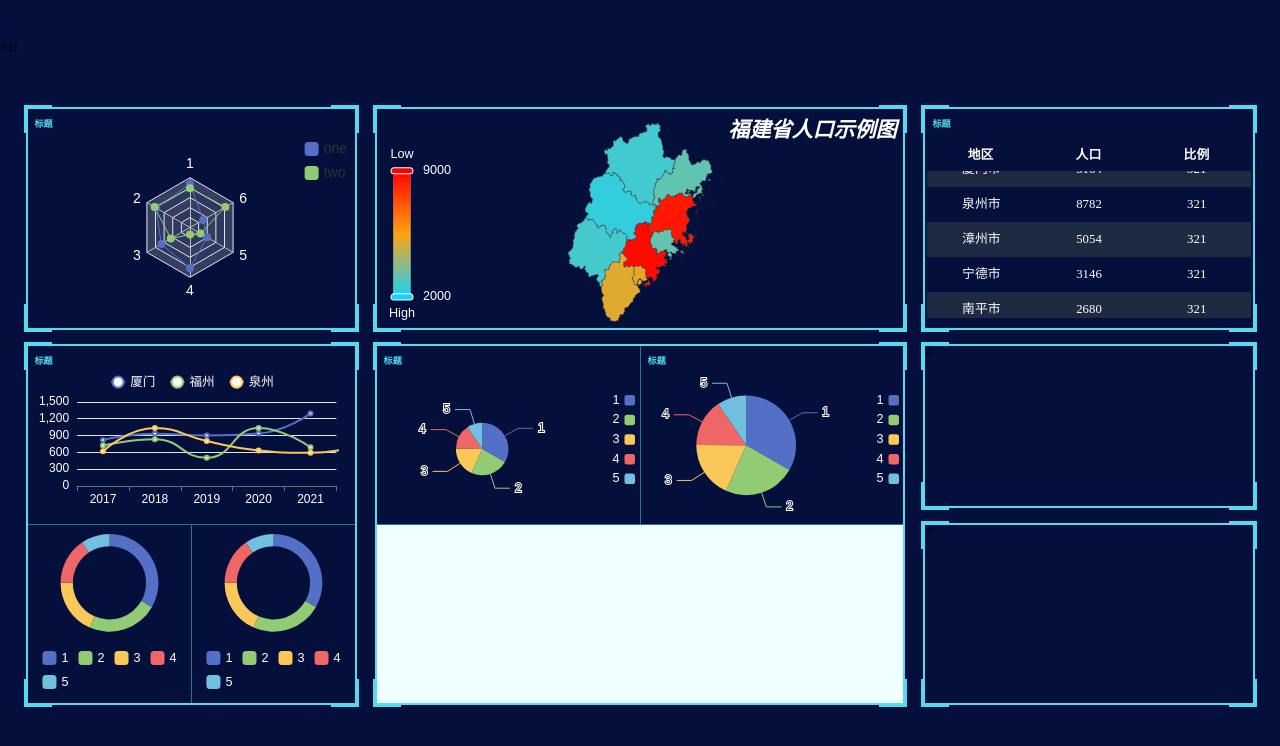
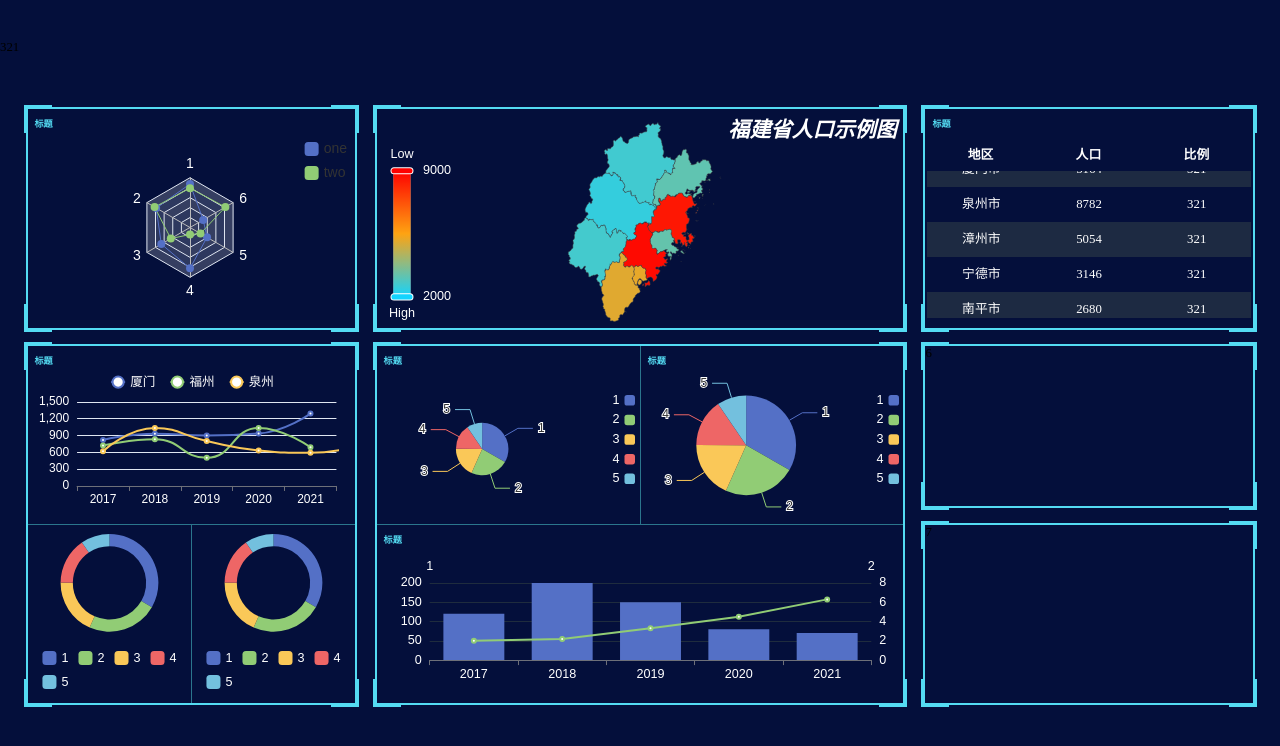
Before and after one commit to DaozhangChen/big-screen, a React (Vite) app: page / in a window 1280 px wide. Shown: the top 746 px of the page. Built offline with nearby package versions, Linux system fonts and the light colour scheme.

Commit message:
完成中下条形图与折线图

```diff
--- a/src/App.tsx
+++ b/src/App.tsx
@@ -3,6 +3,7 @@ import FujianMapChart from './charts/fujianMapChart'
 import LeftLeftPieChart from './charts/leftLeftPieChart'
 import LeftLineChart from './charts/leftLineChart'
 import LeftRightPieChart from './charts/leftRightPieChart'
+import MidBarChart from './charts/midBarChart'
 import MidLeftPieChart from './charts/midLeftPieChart'
 import MidRightPieChart from './charts/midRightPieChart'
 import RadarChart from './charts/radarChart'
@@ -37,7 +38,9 @@ function App() {
             <MidLeftPieChart />
             <MidRightPieChart />
           </div>
-          <div></div>
+          <div>
+            <MidBarChart />
+          </div>
         </section>
         <section>6</section>
         <section>7</section>
--- /dev/null
+++ b/src/charts/midBarChart.tsx
@@ -0,0 +1,87 @@
+import { useEffect, useRef } from "react"
+import * as echart from 'echarts'
+import { EChartOption } from "echarts/lib/echarts";
+import { remWidth } from "../helpers/remWidth";
+
+const MidBarChart = () => {
+    const refDiv = useRef<HTMLDivElement>(null)
+    const option: EChartOption = {
+        xAxis: {
+            type: 'category',
+            data: ['2017', '2018', '2019', '2020', '2021'],
+            axisLabel: {
+                fontSize: remWidth(18),
+                color: '#fff'
+            }
+        },
+        yAxis: [
+            {
+                type: 'value',
+                name: '1',
+                nameGap: remWidth(15),
+                nameTextStyle: {
+                    fontSize: remWidth(18),
+                    color: '#fff'
+                },
+                splitLine: {
+                    lineStyle: {
+                        color: '#1f2c3e'
+                    }
+                },
+                axisLabel: {
+                    fontSize: remWidth(18),
+                    color: '#fff'
+                }
+            },
+            {
+                type: 'value',
+                name: '2',
+                splitNumber: 4,
+                nameGap: remWidth(15),
+                nameTextStyle: {
+                    fontSize: remWidth(18),
+                    color: '#fff'
+                },
+                splitLine: {
+                    show: false
+                },
+                axisLabel: {
+                    fontSize: remWidth(18),
+                    color: '#fff'
+                }
+            }
+        ],
+        grid: {
+            top: '20%',
+            height: remWidth(110),
+            width: remWidth(630)
+        },
+        series: [
+            {
+                name: '1',
+                data: [120, 200, 150, 80, 70],
+                type: 'bar',
+            },
+            {
+                name: '2',
+                type: 'line',
+                yAxisIndex: 1,
+                data: [2.0, 2.2, 3.3, 4.5, 6.3],
+            }
+        ]
+    };
+    useEffect(() => {
+        if (refDiv.current) {
+            const myChart = echart.init(refDiv.current)
+            myChart.setOption(option)
+        }
+    }, [])
+    return (
+        <>
+            <h2 className='littleTitle'>标题</h2>
+            <div ref={refDiv}></div>
+        </>
+    )
+}
+
+export default MidBarChart
--- a/src/style/App.scss
+++ b/src/style/App.scss
@@ -179,7 +179,12 @@
 
         &>div:nth-child(2) {
             flex: 1 0 0;
-            background-color: azure;
+            display: flex;
+            flex-direction: column;
+
+            &>div {
+                flex: 1 0 0;
+            }
         }
     }
 
```
